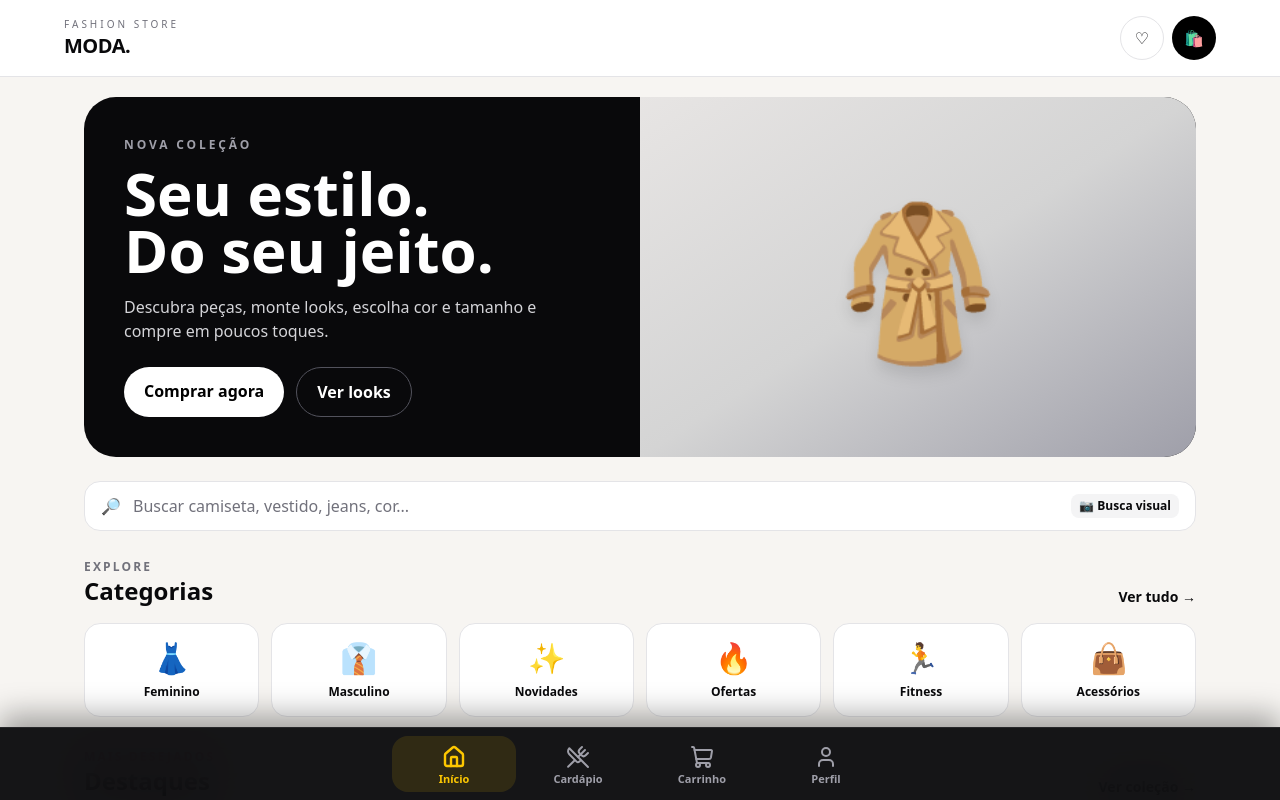
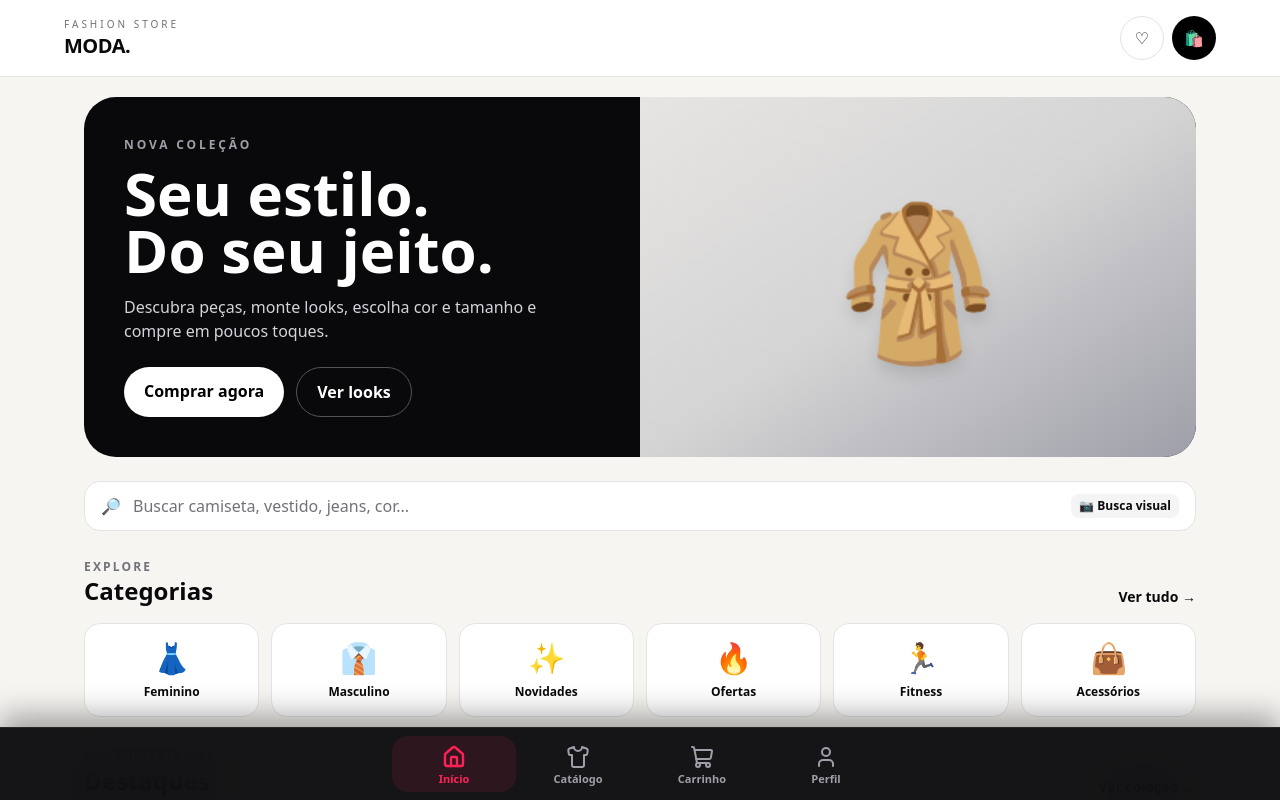
Before and after one commit to UniversalKnowledgeEcosystem/popular-app, a Next.js app: page / in a window 1280 px wide. Shown: the top 800 px of the page. Built offline with nearby package versions, Linux system fonts and the light colour scheme.

Commit message:
Renomeia Cardápio para Catálogo na loja de roupas

```diff
--- a/app/components/BottomNavigation.tsx
+++ b/app/components/BottomNavigation.tsx
@@ -1,13 +1,13 @@
 "use client";
 
 import Link from "next/link";
-import { House, ShoppingCart, User, UtensilsCrossed } from "lucide-react";
+import { House, ShoppingCart, User, Shirt } from "lucide-react";
 import { usePathname } from "next/navigation";
 import { useCart } from "../context/CartContext";
 
 const links = [
   { href: "/", label: "Início", Icon: House },
-  { href: "/cardapio", label: "Cardápio", Icon: UtensilsCrossed },
+  { href: "/cardapio", label: "Catálogo", Icon: Shirt },
   { href: "/carrinho", label: "Carrinho", Icon: ShoppingCart },
   { href: "/perfil", label: "Perfil", Icon: User },
 ];
@@ -25,20 +25,10 @@ export default function BottomNavigation() {
         {links.map(({ href, label, Icon }) => {
           const ativo = href === "/" ? pathname === href : pathname.startsWith(href);
           return (
-            <Link
-              key={href}
-              href={href}
-              aria-label={label}
-              aria-current={ativo ? "page" : undefined}
-              className={`relative min-h-14 rounded-2xl px-1 py-2 flex flex-col items-center justify-center gap-1 transition active:scale-95 focus-visible:outline-none focus-visible:ring-2 focus-visible:ring-yellow-400 ${ativo ? "bg-yellow-400/12 text-yellow-400" : "text-zinc-400"}`}
-            >
+            <Link key={href} href={href} aria-label={label} aria-current={ativo ? "page" : undefined} className={`relative min-h-14 rounded-2xl px-1 py-2 flex flex-col items-center justify-center gap-1 transition active:scale-95 focus-visible:outline-none focus-visible:ring-2 focus-visible:ring-rose-500 ${ativo ? "bg-rose-500/10 text-rose-500" : "text-zinc-400"}`}>
               <Icon size={24} strokeWidth={ativo ? 2.4 : 2} />
               <span className="text-[11px] leading-none font-bold">{label}</span>
-              {href === "/carrinho" && quantidade > 0 && (
-                <span aria-label={`${quantidade} item${quantidade === 1 ? "" : "s"} no carrinho`} className="absolute right-2 top-1 min-w-5 h-5 px-1 rounded-full bg-red-500 text-white text-[10px] font-black flex items-center justify-center border-2 border-zinc-950">
-                  {quantidade > 99 ? "99+" : quantidade}
-                </span>
-              )}
+              {href === "/carrinho" && quantidade > 0 && <span aria-label={`${quantidade} itens no carrinho`} className="absolute right-2 top-1 min-w-5 h-5 px-1 rounded-full bg-rose-600 text-white text-[10px] font-black flex items-center justify-center border-2 border-zinc-950">{quantidade > 99 ? "99+" : quantidade}</span>}
             </Link>
           );
         })}
```
